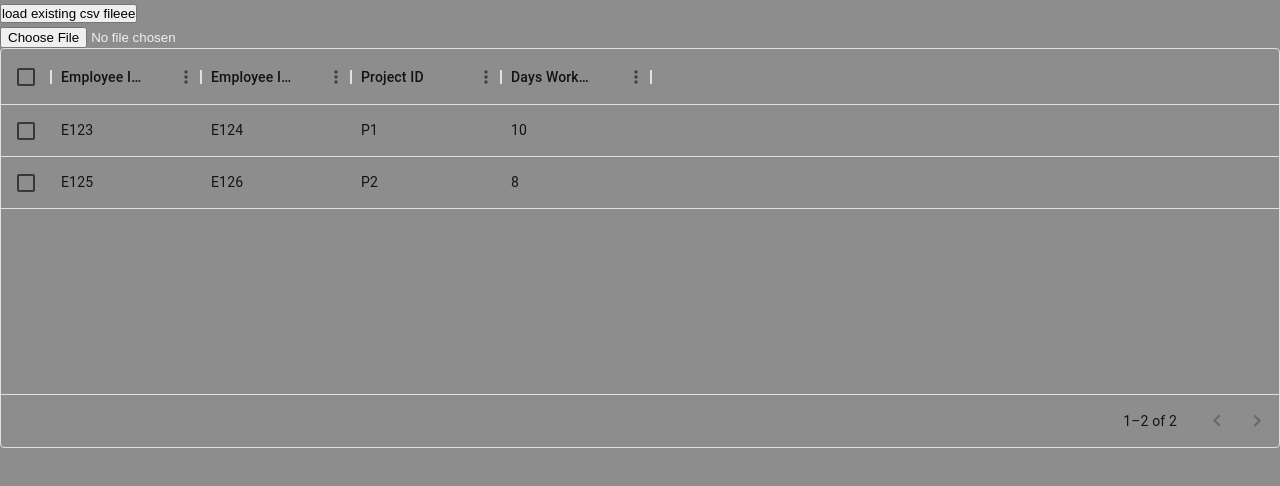
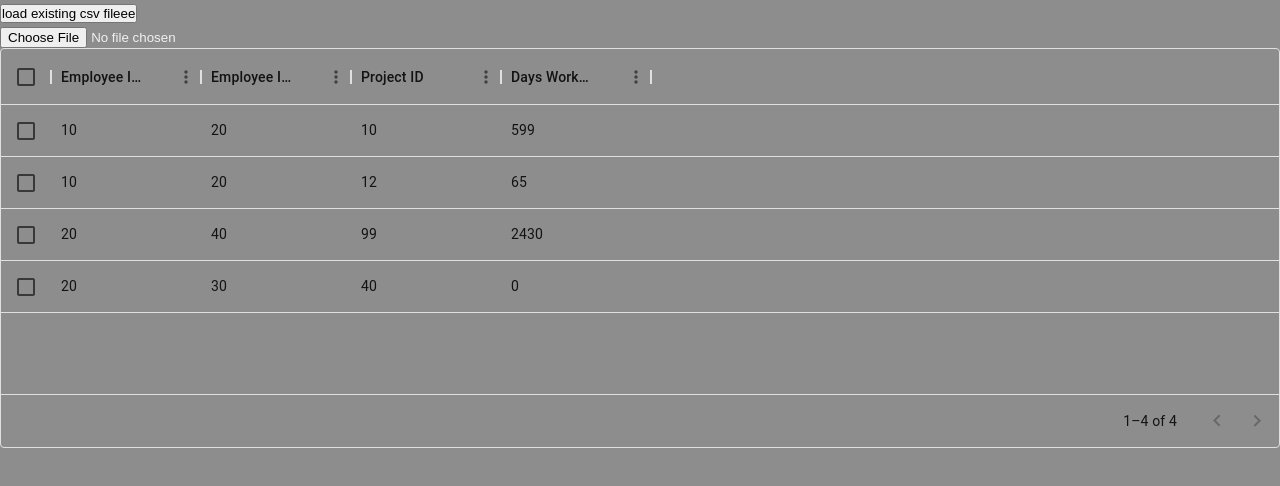
Before and after one commit to gregor3637/mihail-mitov-employees, a React (Vite) app: page / in a window 1280 px wide. Both pictures are taken after a click on the button "load existing csv fileee". Shown: the top 486 px of the page. Built offline with nearby package versions, Linux system fonts and the light colour scheme.

Commit message:
fix: display extracted csv data into grid

```diff
--- a/src/App.tsx
+++ b/src/App.tsx
@@ -1,48 +1,10 @@
 import Grid from "./components/Grid";
 import useCSVParser from "./hooks/useCSVParser";
-import { CollaboratorsPairData } from "./types/Collaboration";
-import { ProjectParticipantCollection } from "./types/ParticipantType";
-import { Project, ProjectParticipationCollection } from "./types/ProjectTypes";
-import { removeProjectsWithLessThanTwoParticipators } from "./utils/filters";
-import {
-  collaborationBetweenParticipants,
-  getParticipantPairCollaborationTime,
-  obtainProjectParticipantsData,
-} from "./utils/projectUtils";
-import { validateProjectParticipationCollection } from "./utils/validateCSVData";
-
 const pathToCSVFile = "/public/data.csv";
 
 function App() {
   const { parsedData, handleFileChange, fetchAndParseCSVFileByUrl } =
     useCSVParser();
-  // console.log("🚀 parsedData:", parsedData);
-
-  if (parsedData.length > 0) {
-    const participantCollection: ProjectParticipantCollection =
-      validateProjectParticipationCollection(parsedData);
-    // console.log("🚀🚀🚀🚀 participantCollection:", participantCollection);
-
-    const projectsData: ProjectParticipationCollection =
-      obtainProjectParticipantsData(participantCollection);
-    console.log("🚀🚀🚀🚀 projectsData:", projectsData);
-
-    const projectsWithMoreThanOneParticipators =
-      removeProjectsWithLessThanTwoParticipators(projectsData);
-
-    console.log(
-      "🚀🚀🚀🚀 projectsWithMoreThanOneParticipators:",
-      projectsWithMoreThanOneParticipators
-    );
-
-    const collaborationPairs = collaborationBetweenParticipants(
-      projectsWithMoreThanOneParticipators
-    );
-    console.log(
-      "🚀 ~ file: App.tsx:38 ~ App ~ collaborationPairs:",
-      collaborationPairs
-    );
-  }
 
   const handleButtonClick = () => {
     fetchAndParseCSVFileByUrl(pathToCSVFile);
@@ -54,7 +16,7 @@ function App() {
       <div>
         <input type="file" accept=".csv" onChange={handleFileChange} />
       </div>
-      <Grid />
+      {parsedData && parsedData.length > 0 && <Grid csvEntries={parsedData} />}
     </>
   );
 }
--- a/src/components/Grid.tsx
+++ b/src/components/Grid.tsx
@@ -1,7 +1,60 @@
 import React from "react";
 import { DataGrid } from "@mui/x-data-grid";
+import { CSVEntry } from "../types/CSVTypes";
+import { CollaboratorsPairData } from "../types/Collaboration";
+import { ProjectParticipantCollection } from "../types/ParticipantType";
+import { Project, ProjectParticipationCollection } from "../types/ProjectTypes";
+import { removeProjectsWithLessThanTwoParticipators } from "../utils/filters";
+import {
+  collaborationBetweenParticipants,
+  getParticipantPairCollaborationTime,
+  obtainProjectParticipantsData,
+} from "../utils/projectUtils";
+import { validateProjectParticipationCollection } from "../utils/validateCSVData";
+import { RowData } from "../types/RowData";
 
-const Grid = () => {
+const Grid = ({ csvEntries }: { csvEntries: CSVEntry[] }) => {
+  const participantCollection: ProjectParticipantCollection =
+    validateProjectParticipationCollection(csvEntries);
+  // console.log("🚀🚀🚀🚀 participantCollection:", participantCollection);
+
+  const projectsData: ProjectParticipationCollection =
+    obtainProjectParticipantsData(participantCollection);
+  // console.log("🚀🚀🚀🚀 projectsData:", projectsData);
+
+  const projectsWithMoreThanOneParticipators =
+    removeProjectsWithLessThanTwoParticipators(projectsData);
+
+  // console.log(
+  //   "🚀🚀🚀🚀 projectsWithMoreThanOneParticipators:",
+  //   projectsWithMoreThanOneParticipators
+  // );
+
+  const collaborationPairs = collaborationBetweenParticipants(
+    projectsWithMoreThanOneParticipators
+  );
+  console.log("🚀 ~ collaborationPairs:", collaborationPairs);
+
+  const rowsData = Array.from(collaborationPairs).reduce<RowData[]>(
+    (accumulator, [key, value]: [string, CollaboratorsPairData], index) => {
+      value.projects.forEach((proj) => {
+        const rData = {
+          id: value.id + proj.id,
+          employeeId1: value.firstCollaboratorID,
+          employeeId2: value.secondCollaboratorID,
+          projectId: proj.id,
+          daysWorked: proj.collaborationDays,
+        };
+
+        accumulator.push(rData);
+      });
+
+      return accumulator;
+    },
+    []
+  );
+  // console.log("🚀 ~ file: Grid.tsx:51 ~ Grid ~ rowsData:", rowsData);
+
   const columns = [
     { field: "employeeId1", headerName: "Employee ID #1", width: 150 },
     { field: "employeeId2", headerName: "Employee ID #2", width: 150 },
@@ -9,27 +62,10 @@ const Grid = () => {
     { field: "daysWorked", headerName: "Days Worked", width: 150 },
   ];
 
-  const rows = [
-    {
-      id: 1,
-      employeeId1: "E123",
-      employeeId2: "E124",
-      projectId: "P1",
-      daysWorked: 10,
-    },
-    {
-      id: 2,
-      employeeId1: "E125",
-      employeeId2: "E126",
-      projectId: "P2",
-      daysWorked: 8,
-    },
-  ];
-
   return (
     <div style={{ height: 400, width: "100%" }}>
       <DataGrid
-        rows={rows}
+        rows={rowsData}
         columns={columns}
         initialState={{
           pagination: {
--- /dev/null
+++ b/src/types/RowData.tsx
@@ -0,0 +1,7 @@
+export type RowData = {
+  id: string;
+  employeeId1: number;
+  employeeId2: number;
+  projectId: number;
+  daysWorked: number;
+};
```
Also changed, not shown: public/dataExplanation.js (+8 -1 lines), public/data.csv.
